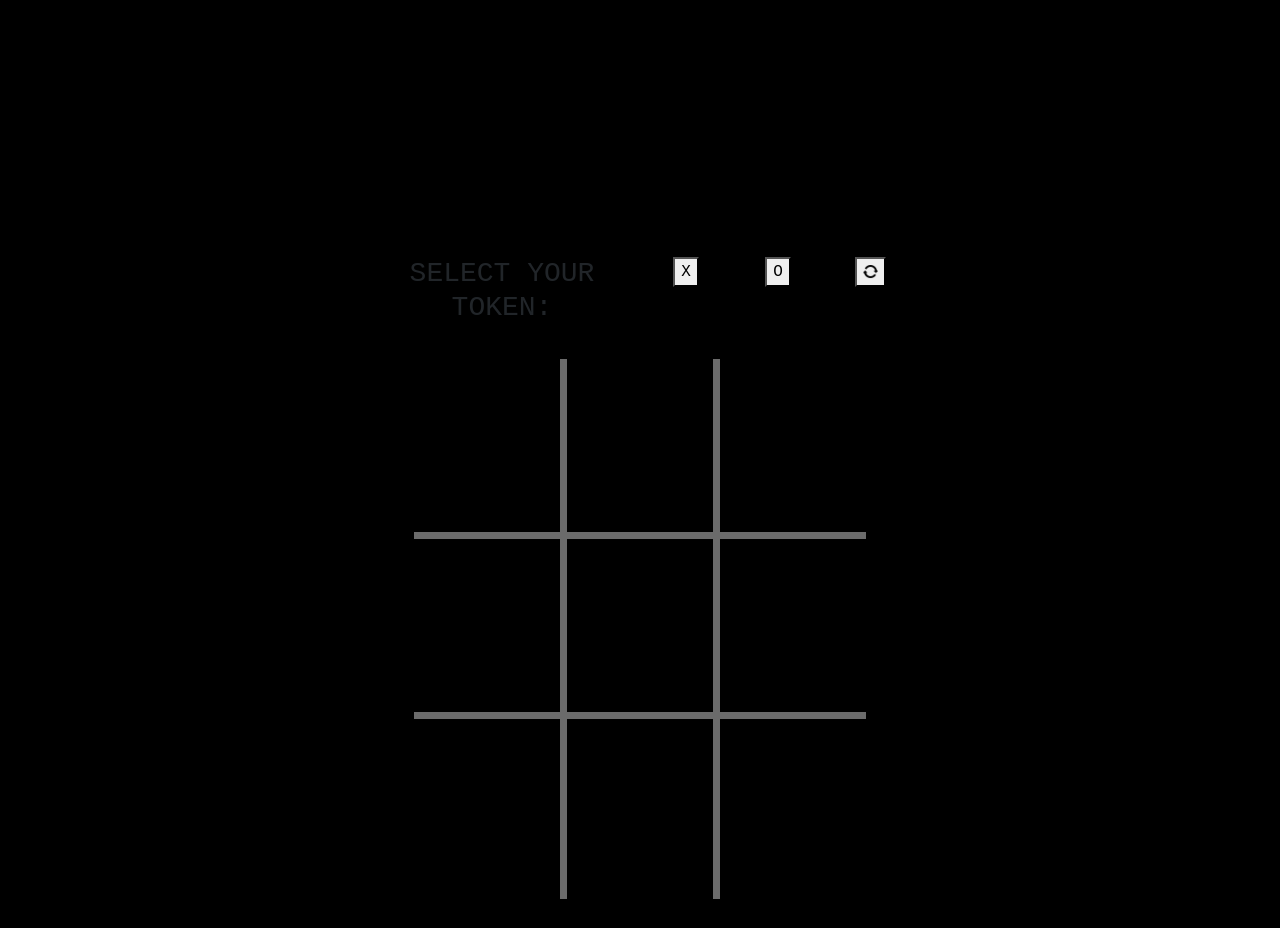
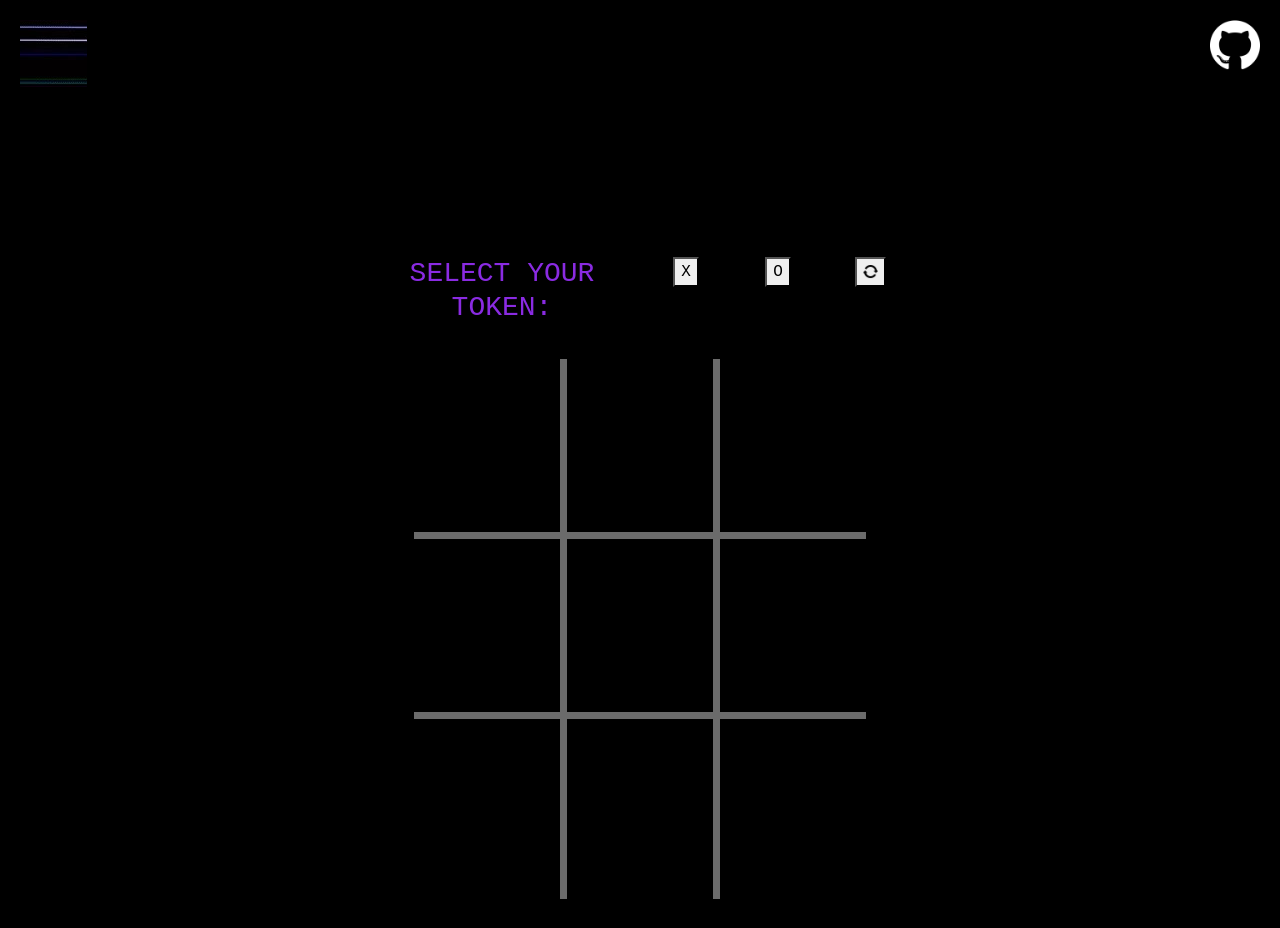
Before and after one commit to huasmc/test, a React (Create React App) app: page / in a window 1280 px wide. Built offline with nearby package versions, Linux system fonts and the light colour scheme.

Commit message:
style: thinking

```diff
--- a/src/App.css
+++ b/src/App.css
@@ -17,3 +17,15 @@
   height: 67px;
   margin: 20px;
 }
+
+.lime {
+  color: lime;
+}
+
+#gh-logo {
+  width: 50px;
+  height: 50px;
+  position: absolute;
+  right: 20px;
+  top: 20px;
+}
--- a/src/App.tsx
+++ b/src/App.tsx
@@ -13,10 +13,13 @@ function App() {
   return (
     <div className="App">
       <iframe
-        src={thinking ? "https://giphy.com/embed/ofyx9DjUuFGPC" : ""}
+        src={thinking ? "https://giphy.com/embed/ofyx9DjUuFGPC" : "load.jpg"}
         className="giphy"
+        scrolling="no"
       />
-
+      <a href="https://github.com/huasmc/tic-tac-toe-react-ts" target="_blank">
+        <img id="gh-logo" alt="" src="github.png" />
+      </a>
       <div className="content">
         <Row>
           <Col xs={3}>
@@ -34,6 +37,20 @@ function App() {
           <Col xs={4} />
         </Row>
       </div>
+      <Row>
+        <div
+          style={{
+            width: "100vw",
+            height: "2px",
+            marginTop: "22vh auto",
+            display: "flex",
+            justifyContent: "center",
+            color: "gray",
+          }}
+        >
+          <span></span>
+        </div>
+      </Row>
     </div>
   );
 }
--- a/src/components/board.tsx
+++ b/src/components/board.tsx
@@ -101,7 +101,7 @@ function Board({ playerToken, setThinking }: boardProps) {
               key={index}
               onClick={() => selectCell(cell, index, false)}
             >
-              <span className="text token">
+              <span className="lime token">
                 {typeof cell === "string" ? cell : ""}
               </span>
             </Col>
--- a/src/components/feed.css
+++ b/src/components/feed.css
@@ -6,15 +6,17 @@
 .blink-cursor::after {
   content: "";
   display: inline-block;
+  background-color: gray;
+  width: 6px;
+  height: 15px;
   background-color: #606060;
-  width: 3px;
-  height: 15px;
   -webkit-animation: blink 1s step-end infinite;
   animation: blink 1s step-end infinite;
 }
 
-.lime {
-  color: lime;
+.feed-item {
+  color: gray;
+  min-width: 219px;
 }
 
 @-webkit-keyframes blink {
--- a/src/components/feed.tsx
+++ b/src/components/feed.tsx
@@ -15,7 +15,7 @@ function Feed() {
             }}
           >
             {feed.map((item: any, index: number) => (
-              <li key={index} style={{ color: "gray", minWidth: "219px" }}>
+              <li key={index} className="feed-item">
                 <div
                   className={
                     index === feed.length - 1 ? "blink-cursor lime" : ""
--- a/src/components/tokenSelector.tsx
+++ b/src/components/tokenSelector.tsx
@@ -1,6 +1,5 @@
 import "../App.css";
 import { Row, Col } from "react-bootstrap";
-import { useState } from "react";
 
 type tokenSelectorProps = {
   playerToken: string;
@@ -16,7 +15,7 @@ function TokenSelector({
   return (
     <Row className="token-selector">
       <Col xs={6}>
-        <h3>
+        <h3 className="" style={{ color: "blueviolet" }}>
           {playerToken === ""
             ? "SELECT YOUR TOKEN:"
             : `YOUR TOKEN: ${playerToken}`}
```
Also changed, not shown: public/github.png (added), public/load.jpg (added).
